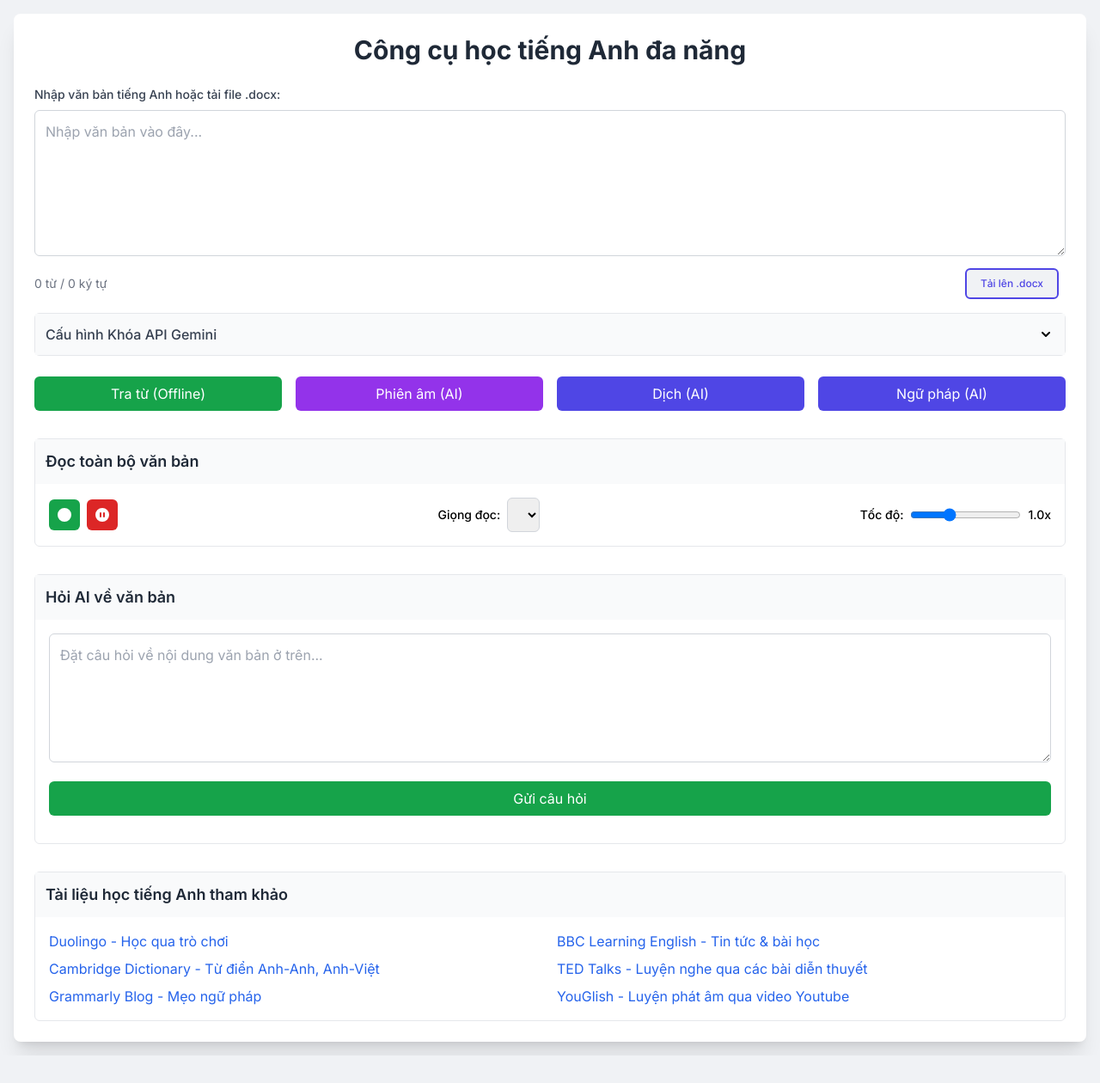
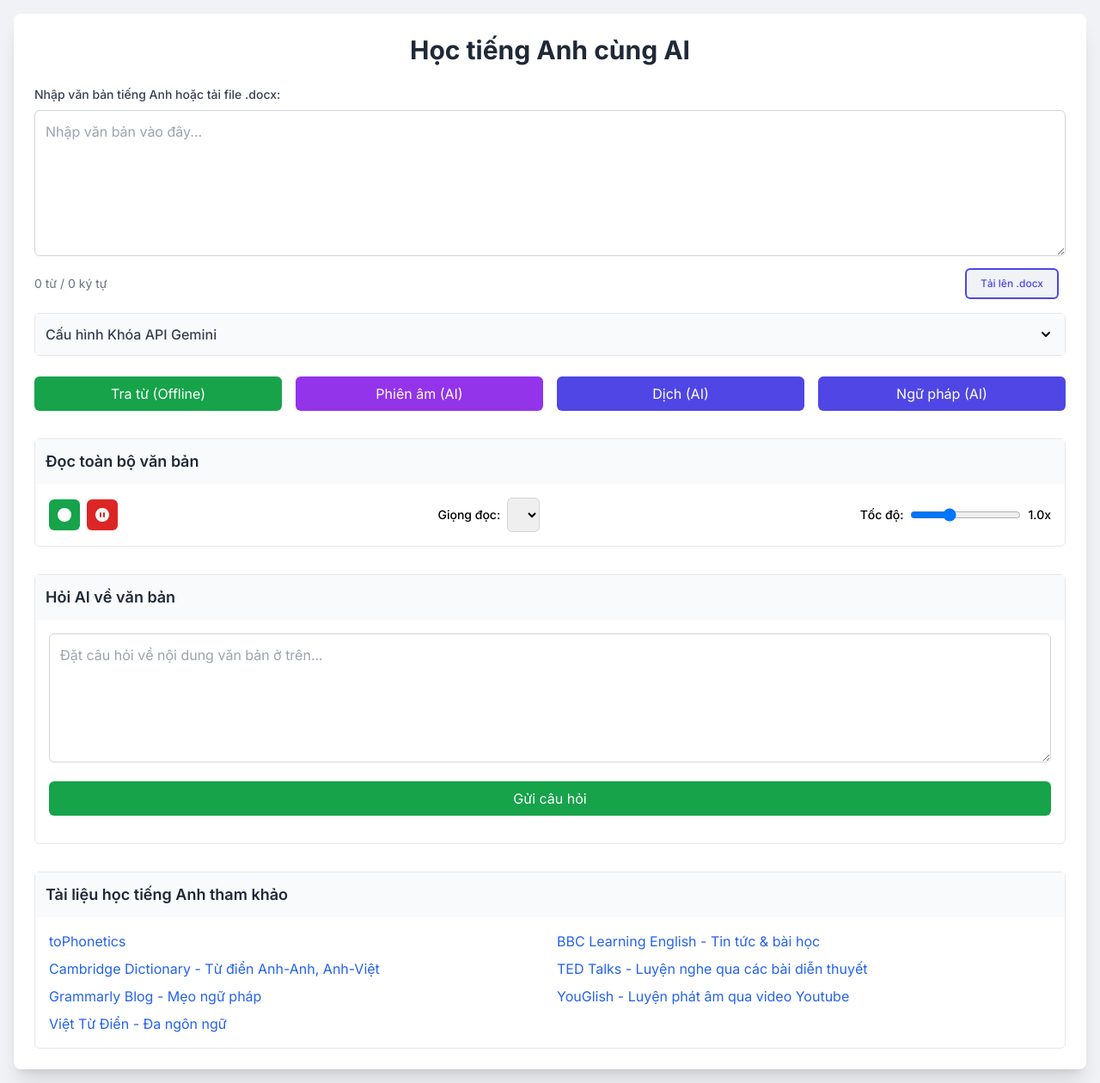
Before and after one commit to X102/tiengAnh, a plain HTML site: page index.html in a window 1280 px wide. Shown: the whole page at 86% size. Before the commit the page ends 1228 px from the top, so only its background shows below. Drawn offline with nearby package versions, Linux system fonts and the light colour scheme.

Commit message:
Update index.html

```diff
--- a/index.html
+++ b/index.html
@@ -3,7 +3,7 @@
 <head>
     <meta charset="UTF-8">
     <meta name="viewport" content="width=device-width, initial-scale=1.0">
-    <title>Công cụ học tiếng Anh đa năng</title>
+    <title>Đọc tiếng Anh</title>
     <!-- Tailwind CSS CDN -->
     <script src="https://cdn.tailwindcss.com"></script>
     <!-- Mammoth.js for reading .docx files -->
@@ -125,7 +125,7 @@
 </head>
 <body class="flex items-center justify-center min-h-screen p-2 sm:p-4">
     <div class="container bg-white p-4 sm:p-6 rounded-lg shadow-xl w-full">
-        <h1 class="text-3xl font-bold text-center text-gray-800 mb-6">Công cụ học tiếng Anh đa năng</h1>
+        <h1 class="text-3xl font-bold text-center text-gray-800 mb-6">Học tiếng Anh cùng AI</h1>
 
         <!-- Input Section -->
         <div class="mb-4">
@@ -230,12 +230,13 @@
                 <h2 class="text-lg font-semibold text-gray-800">Tài liệu học tiếng Anh tham khảo</h2>
             </div>
             <div class="p-4 grid grid-cols-1 sm:grid-cols-2 gap-x-4 gap-y-2 text-blue-600">
-                <a href="https://www.duolingo.com/" target="_blank" class="hover:underline">Duolingo - Học qua trò chơi</a>
+                <a href="https://tophonetics.com/" target="_blank" class="hover:underline">toPhonetics</a>
                 <a href="https://www.bbc.co.uk/learningenglish" target="_blank" class="hover:underline">BBC Learning English - Tin tức & bài học</a>
                 <a href="https://dictionary.cambridge.org/" target="_blank" class="hover:underline">Cambridge Dictionary - Từ điển Anh-Anh, Anh-Việt</a>
                 <a href="https://www.ted.com/" target="_blank" class="hover:underline">TED Talks - Luyện nghe qua các bài diễn thuyết</a>
                 <a href="https://www.grammarly.com/blog/" target="_blank" class="hover:underline">Grammarly Blog - Mẹo ngữ pháp</a>
                 <a href="https://youglish.com/" target="_blank" class="hover:underline">YouGlish - Luyện phát âm qua video Youtube</a>
+                <a href="https://vtudien.com/" target="_blank" class="hover:underline">Việt Từ Điển - Đa ngôn ngữ</a>
             </div>
         </div>
     </div>
```
